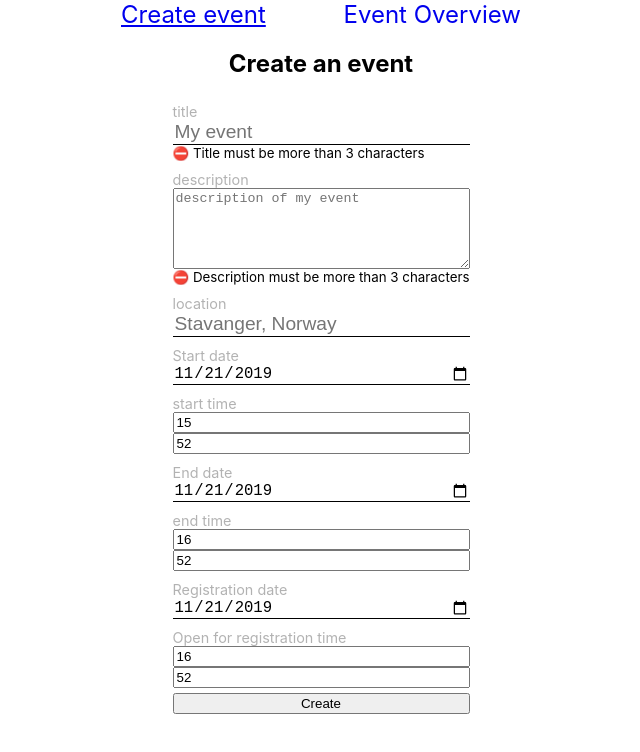
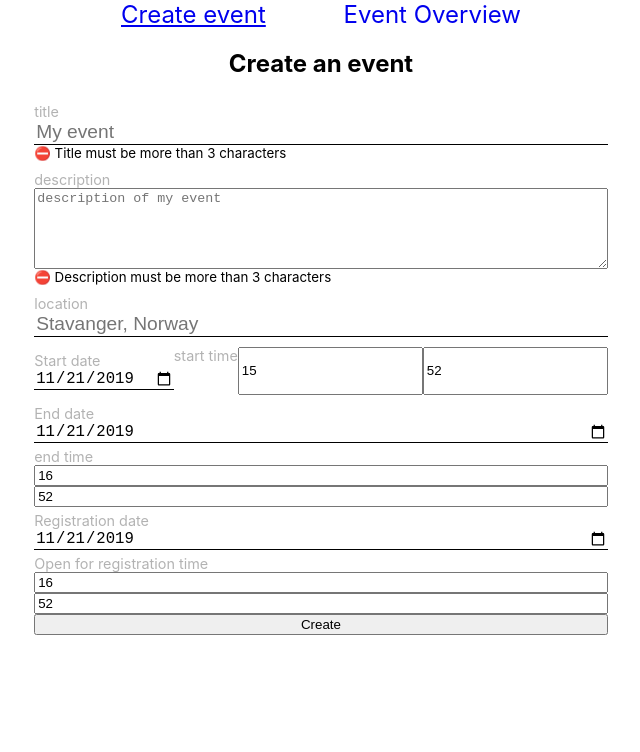
Before and after one commit to bekk/bekk-arrangement-app, a React (Create React App) app in the folder app/: page / in a window 1280 px wide. Shown: the top 752 px of the page, without its empty margins (319-959 px from the left). Built offline with nearby package versions, Linux system fonts and the light colour scheme; no server answers.

Commit message:
Merge time- and dateInput

```diff
--- a/app/src/Common/TimeInput/TimeInput.tsx
+++ b/app/src/Common/TimeInput/TimeInput.tsx
@@ -37,7 +37,7 @@ export const TimeInput = ({ label, value, onChange }: IProps): JSX.Element => {
   };
 
   return (
-    <SectionWithValidation validationResult={value.validationResult}>
+    <>
       <label htmlFor={label}>{label}</label>
       <input
         type="number"
@@ -51,6 +51,6 @@ export const TimeInput = ({ label, value, onChange }: IProps): JSX.Element => {
         onChange={v => updateMinute(v.target.value)}
         value={minute}
       />
-    </SectionWithValidation>
+    </>
   );
 };
--- a/app/src/components/CreateEvent/CreateEvent.module.scss
+++ b/app/src/components/CreateEvent/CreateEvent.module.scss
@@ -4,7 +4,12 @@
   align-items: center;
 }
 
-.createEvent {
+.column {
   display: flex;
   flex-direction: column;
 }
+
+.row {
+  display: flex;
+  flex-direction: row;
+}
--- a/app/src/components/CreateEvent/CreateEvent.tsx
+++ b/app/src/components/CreateEvent/CreateEvent.tsx
@@ -14,6 +14,7 @@ import { createDate } from 'src/types/date';
 import { IEvent, createInitalEvent, IEditEvent } from 'src/types/event';
 import style from './CreateEvent.module.scss';
 import { Menu } from 'src/Common/Menu/Menu';
+import { SectionWithValidation } from 'src/Common/SectionWithValidation/SectionWithValidation';
 
 export const CreateEvent = () => {
   const [event, setEvent] = useState<IEditEvent>(createInitalEvent());
@@ -22,7 +23,7 @@ export const CreateEvent = () => {
     <article className={style.container}>
       <Menu tab={'create'} />
       <h1>Create an event</h1>
-      <section className={style.createEvent}>
+      <section className={style.column}>
         <TextInput
           label={'title'}
           placeholder="My event"
@@ -47,6 +48,13 @@ export const CreateEvent = () => {
             setEvent({ ...event, location: createLocation(v) })
           }
         />
+        <SectionWithValidation
+          validationResult={[
+            ...(event.startDate.validationResult || []),
+            ...(event.startTime.validationResult || []),
+          ]}
+        >
+          <section className={style.row}>
             <DateInput
               label={'Start date'}
               value={event.startDate}
@@ -61,6 +69,8 @@ export const CreateEvent = () => {
                 setEvent({ ...event, startTime: createTime(v) })
               }
             />
+          </section>
+        </SectionWithValidation>
         <DateInput
           label={'End date'}
           value={event.endDate}
```
Lines whose indentation alone changed are shown as unchanged.
